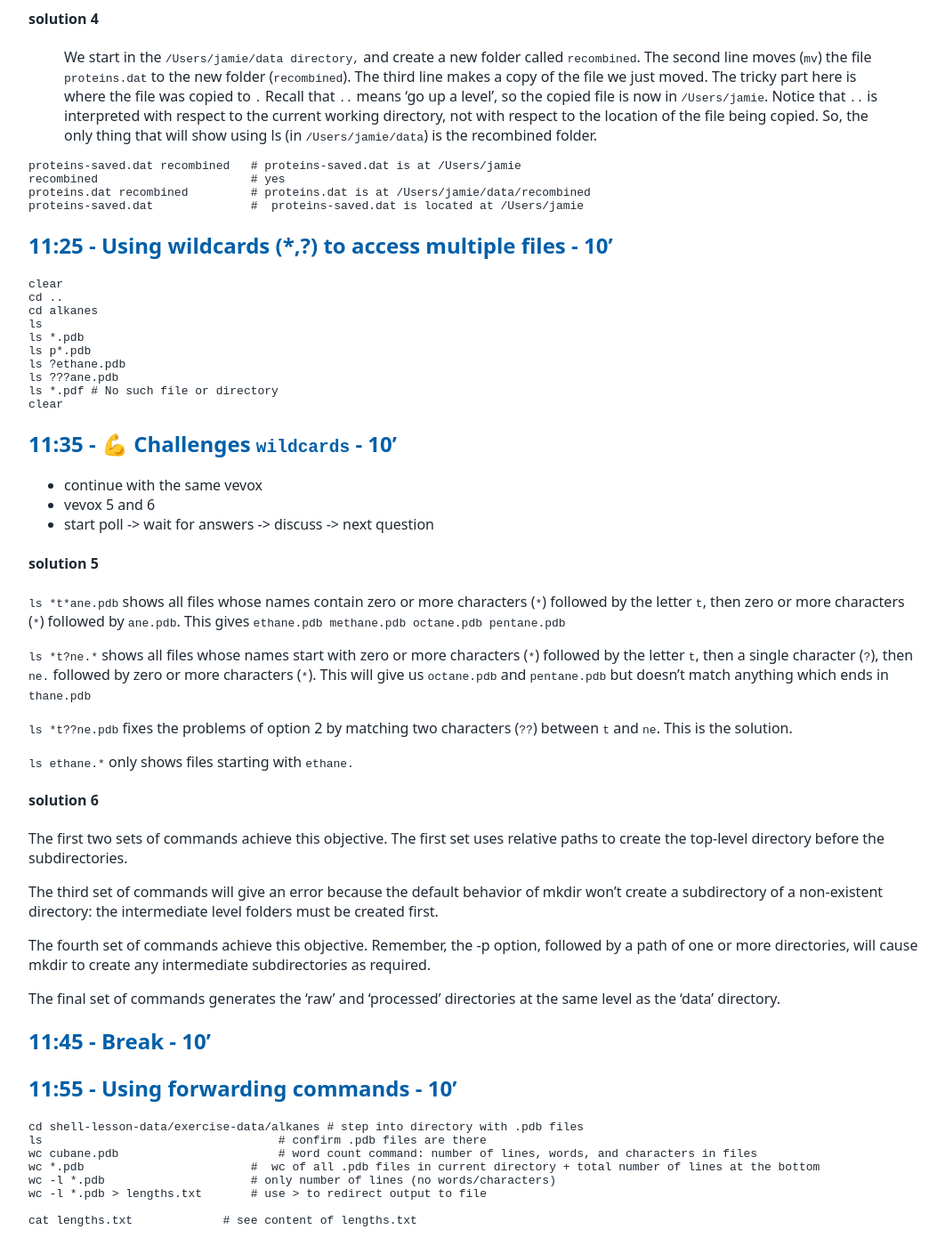
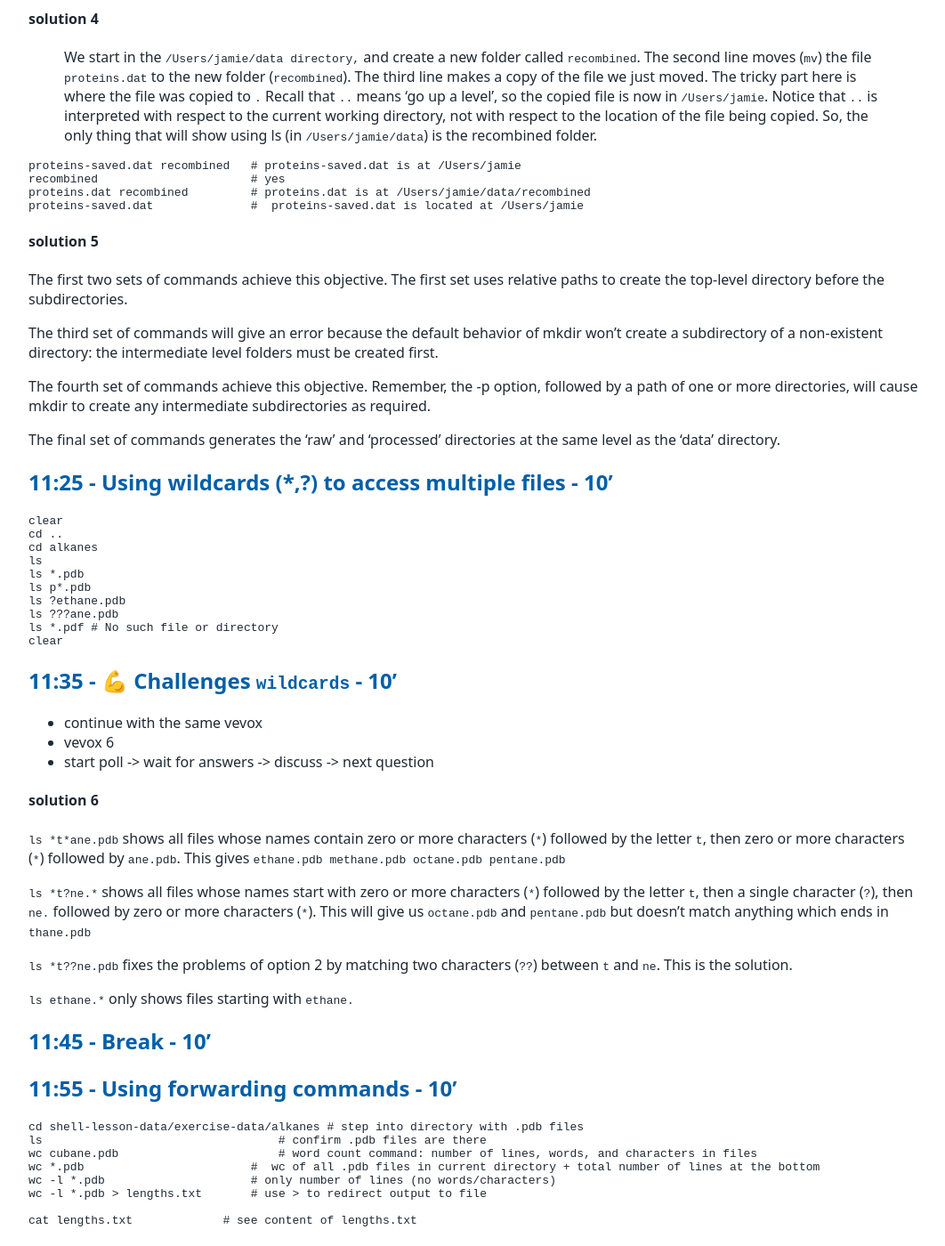
Before and after one commit to tu-delft-library/introduction_to_UNIX_shell, a Jekyll site: the page built from materials_for_trainers/lesson_plan.md, in a window 1280 px wide and 1400 px high, scrolled down 3294 px. Shown: the whole window at 89% size, without its empty margins (108-1170 px from the left). Built offline with Jekyll 4.4.1, drawn with Linux system fonts in a browser that asks for light colours; our own code applies the rules of GitHub Pages for plain Markdown files; some of the changed text lies outside the part shown.

```diff
--- a/materials_for_trainers/lesson_plan.md
+++ b/materials_for_trainers/lesson_plan.md
@@ -149,7 +149,7 @@ If find yourself in this situation, **you can escape with`Ctrl+C`**.
 ## 11:15 - 💪 Challenges `create` - 10'
 
 - continue with the same vevox
-- vevox 3 and 4
+- vevox 3, 4, 5
 - start poll -> wait for answers -> discuss -> next question
 
 #### solution 3
@@ -186,10 +197,10 @@ clear
 ## 11:35 - 💪 Challenges `wildcards` - 10'
 
 - continue with the same vevox
-- vevox 5 and 6
+- vevox 6
 - start poll -> wait for answers -> discuss -> next question
 
-#### solution 5
+#### solution 6
 
 `ls *t*ane.pdb` shows all files whose names contain zero or more characters (`*`) followed by the letter `t`, then zero or more characters (`*`) followed by `ane.pdb`. This gives `ethane.pdb methane.pdb octane.pdb pentane.pdb`
 
@@ -200,15 +211,6 @@ clear
 `ls ethane.*` only shows files starting with `ethane.`
 
 
-
-#### solution 6
-The first two sets of commands achieve this objective. The first set uses relative paths to create the top-level directory before the subdirectories.
-
-The third set of commands will give an error because the default behavior of mkdir won’t create a subdirectory of a non-existent directory: the intermediate level folders must be created first.
-
-The fourth set of commands achieve this objective. Remember, the -p option, followed by a path of one or more directories, will cause mkdir to create any intermediate subdirectories as required.
-
-The final set of commands generates the ‘raw’ and ‘processed’ directories at the same level as the ‘data’ directory.
 
 ## 11:45 - Break - 10'
 
```
Also changed, not shown: other parts of materials_for_trainers/lesson_plan.md (+11 -0 lines).
